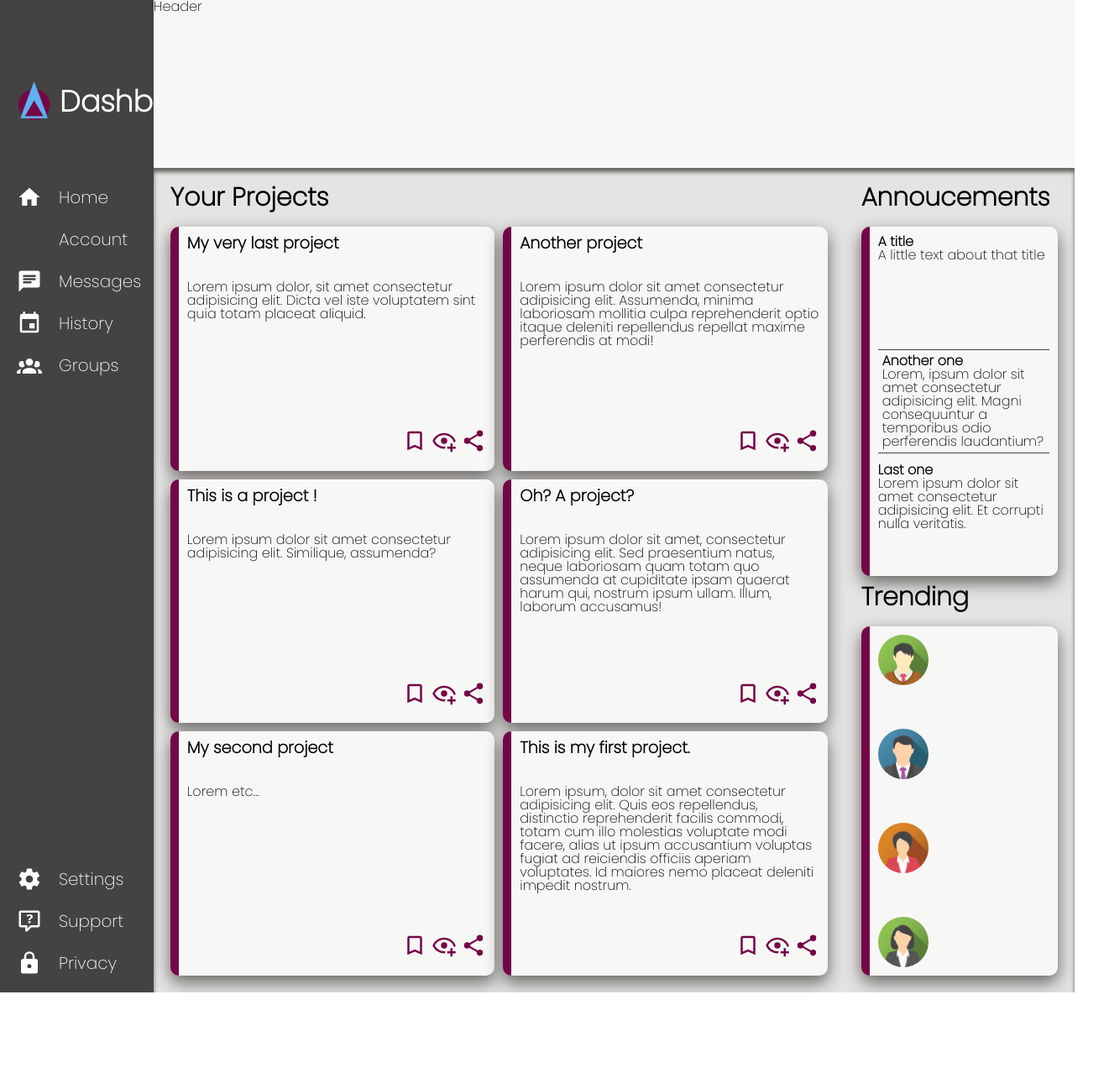
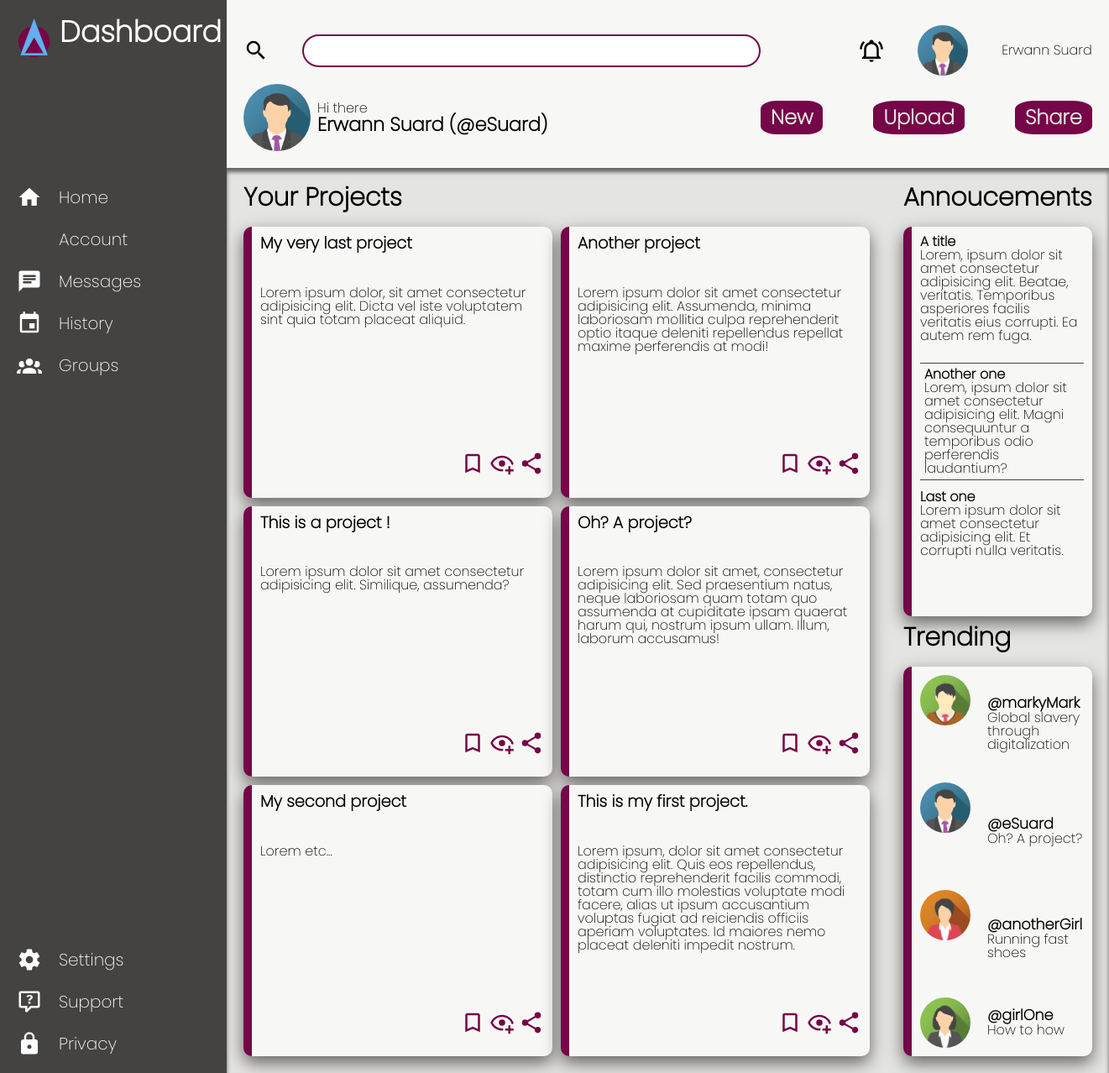
Before and after one commit to eSuardOdin/odin-admin-dashboard, a plain HTML site: page index.html in a window 1280 px wide. Shown: the whole page at 84% size, 1321 px wide, since content can reach past the window. Before the commit the page ends 1182 px from the top, so only its background shows below. Drawn offline with Linux system fonts and the light colour scheme.

Commit message:
Kind of finished, will come back to it later

```diff
--- a/index.html
+++ b/index.html
@@ -1,15 +1,19 @@
 <!DOCTYPE html>
 <html lang="en">
+
 <head>
     <meta charset="UTF-8">
     <meta http-equiv="X-UA-Compatible" content="IE=edge">
     <meta name="viewport" content="width=device-width, initial-scale=1.0">
 
-    <link href="https://fonts.googleapis.com/css2?family=Montserrat:wght@100&family=Poppins:wght@100;200&family=Ultra&display=swap" rel="stylesheet">
+    <link
+        href="https://fonts.googleapis.com/css2?family=Montserrat:wght@100&family=Poppins:wght@100;200&family=Ultra&display=swap"
+        rel="stylesheet">
 
     <title>Admin Dashboard</title>
     <link rel="stylesheet" href="style.css">
 </head>
+
 <body>
     <div class="container">
 
@@ -59,7 +63,42 @@
 
         </div>
 
-        <div class="header">Header</div>
+
+
+        <div class="header">
+
+            <div class="h-one">
+
+                <object data="./icons/magnify.svg" width="30" height="30"></object>
+
+                <input type="text">
+            </div>
+
+            <div class="h-two">
+                    <object data="./icons/bell-ring-outline.svg" width="30" height="30"></object>
+                    <img src="./icons/avatar1.png" class="avatar" alt="avatar">
+                    <p>Erwann Suard</p>
+            </div>
+
+            <div class="h-three">
+                <img src="./icons/avatar1.png" class="big-avatar" alt="avatar">
+                <div>
+                    <p>Hi there</p>
+                    <span>Erwann Suard (@eSuard)</span>
+                </div>
+            </div>
+
+            <div class="h-four">
+                <p>New</p>
+                <p>Upload</p>
+                <p>Share</p>
+            </div>
+
+        </div>
+
+
+
+
 
         <div class="body">
 
@@ -68,9 +107,9 @@
                 <p class="top title">Your Projects</p>
                 <div id="card-one" class="card">
                     <p class="card-title">My very last project</p>
-                    <p class="card-text">Lorem ipsum dolor, sit amet consectetur adipisicing elit. Dicta vel iste voluptatem sint quia totam placeat aliquid.</p>
+                    <p class="card-text">Lorem ipsum dolor, sit amet consectetur adipisicing elit. Dicta vel iste
+                        voluptatem sint quia totam placeat aliquid.</p>
                     <div class="card-icons">
-                        <img src="" alt="">
                         <object data="./icons/bookmark-outline.svg" width="30" height="30"></object>
                         <object data="./icons/eye-plus-outline.svg" width="30" height="30"></object>
                         <object data="./icons/share-variant.svg" width="30" height="30"></object>
@@ -79,7 +118,9 @@
 
                 <div id="card-two" class="card">
                     <p class="card-title">Another project</p>
-                    <p class="card-text">Lorem ipsum dolor sit amet consectetur adipisicing elit. Assumenda, minima laboriosam mollitia culpa reprehenderit optio itaque deleniti repellendus repellat maxime perferendis at modi!</p>
+                    <p class="card-text">Lorem ipsum dolor sit amet consectetur adipisicing elit. Assumenda, minima
+                        laboriosam mollitia culpa reprehenderit optio itaque deleniti repellendus repellat maxime
+                        perferendis at modi!</p>
                     <div class="card-icons">
                         <object data="./icons/bookmark-outline.svg" width="30" height="30"></object>
                         <object data="./icons/eye-plus-outline.svg" width="30" height="30"></object>
@@ -89,7 +130,8 @@
 
                 <div id="card-three" class="card">
                     <p class="card-title">This is a project !</p>
-                    <p class="card-text">Lorem ipsum dolor sit amet consectetur adipisicing elit. Similique, assumenda?</p>
+                    <p class="card-text">Lorem ipsum dolor sit amet consectetur adipisicing elit. Similique, assumenda?
+                    </p>
                     <div class="card-icons">
                         <object data="./icons/bookmark-outline.svg" width="30" height="30"></object>
                         <object data="./icons/eye-plus-outline.svg" width="30" height="30"></object>
@@ -98,7 +140,9 @@
                 </div>
                 <div id="card-four" class="card">
                     <p class="card-title">Oh? A project?</p>
-                    <p class="card-text">Lorem ipsum dolor sit amet, consectetur adipisicing elit. Sed praesentium natus, neque laboriosam quam totam quo assumenda at cupiditate ipsam quaerat harum qui, nostrum ipsum ullam. Illum, laborum accusamus!</p>
+                    <p class="card-text">Lorem ipsum dolor sit amet, consectetur adipisicing elit. Sed praesentium
+                        natus, neque laboriosam quam totam quo assumenda at cupiditate ipsam quaerat harum qui, nostrum
+                        ipsum ullam. Illum, laborum accusamus!</p>
                     <div class="card-icons">
                         <object data="./icons/bookmark-outline.svg" width="30" height="30"></object>
                         <object data="./icons/eye-plus-outline.svg" width="30" height="30"></object>
@@ -117,7 +161,10 @@
 
                 <div id="card-six" class="card">
                     <p class="card-title">This is my first project.</p>
-                    <p class="card-text">Lorem ipsum, dolor sit amet consectetur adipisicing elit. Quis eos repellendus, distinctio reprehenderit facilis commodi, totam cum illo molestias voluptate modi facere, alias ut ipsum accusantium voluptas fugiat ad reiciendis officiis aperiam voluptates. Id maiores nemo placeat deleniti impedit nostrum.</p>
+                    <p class="card-text">Lorem ipsum, dolor sit amet consectetur adipisicing elit. Quis eos repellendus,
+                        distinctio reprehenderit facilis commodi, totam cum illo molestias voluptate modi facere, alias
+                        ut ipsum accusantium voluptas fugiat ad reiciendis officiis aperiam voluptates. Id maiores nemo
+                        placeat deleniti impedit nostrum.</p>
                     <div class="card-icons">
                         <object data="./icons/bookmark-outline.svg" width="30" height="30"></object>
                         <object data="./icons/eye-plus-outline.svg" width="30" height="30"></object>
@@ -131,24 +178,54 @@
                 <div class="side-card" id="side-one">
                     <div>
                         <p class="a-title">A title</p>
-                        <p class="a-text">A little text about that title</p>
+                        <p class="a-text">Lorem, ipsum dolor sit amet consectetur adipisicing elit. Beatae, veritatis.
+                            Temporibus asperiores facilis veritatis eius corrupti. Ea autem rem fuga.</p>
                     </div>
 
                     <div class="middle">
                         <p class="a-title ">Another one</p>
-                        <p class="a-text">Lorem, ipsum dolor sit amet consectetur adipisicing elit. Magni consequuntur a temporibus odio perferendis laudantium?</p>
+                        <p class="a-text">Lorem, ipsum dolor sit amet consectetur adipisicing elit. Magni consequuntur a
+                            temporibus odio perferendis laudantium?</p>
                     </div>
 
                     <div>
                         <p class="a-title">Last one</p>
-                        <p class="a-text">Lorem ipsum dolor sit amet consectetur adipisicing elit. Et corrupti nulla veritatis.</p>
+                        <p class="a-text">Lorem ipsum dolor sit amet consectetur adipisicing elit. Et corrupti nulla
+                            veritatis.</p>
                     </div>
                 </div>
                 <div class="side-card" id="side-two">
-                    <img src="./icons/avatar2.png" class="avatar" alt="avatar">
-                    <img src="./icons/avatar1.png" class="avatar" alt="avatar">
-                    <img src="./icons/avatar3.png" class="avatar" alt="avatar">
-                    <img src="./icons/avatar4.png" class="avatar" alt="avatar">
+                    <div class="trend">
+                        <img src="./icons/avatar2.png" class="avatar" alt="avatar">
+                        <div class="trend-text">
+                            <p class="trend-owner">@markyMark</p>
+                            <p class="trend-project">Global slavery through digitalization</p>
+                        </div>
+                    </div>
+
+                    <div class="trend">
+                        <img src="./icons/avatar1.png" class="avatar" alt="avatar">
+                        <div class="trend-text">
+                            <p class="trend-owner">@eSuard</p>
+                            <p class="trend-project">Oh? A project?</p>
+                        </div>
+                    </div>
+
+                    <div class="trend">
+                        <img src="./icons/avatar3.png" class="avatar" alt="avatar">
+                        <div class="trend-text">
+                            <p class="trend-owner">@anotherGirl</p>
+                            <p class="trend-project">Running fast shoes</p>
+                        </div>
+                    </div>
+
+                    <div class="trend">
+                        <img src="./icons/avatar4.png" class="avatar" alt="avatar">
+                        <div class="trend-text">
+                            <p class="trend-owner">@girlOne</p>
+                            <p class="trend-project">How to how</p>
+                        </div>
+                    </div>
                 </div>
                 <p class="bottom title">Trending</p>
             </div>
@@ -157,4 +234,5 @@
 
     </div>
 </body>
+
 </html>
--- a/style.css
+++ b/style.css
@@ -138,7 +138,7 @@ table {
 */
 .container {
     display: grid;
-    grid-template-columns: minmax(180px, 1fr) 6fr;
+    grid-template-columns: minmax(270px, 1fr) 6fr;
     grid-template-rows: minmax(200px, 1fr) 6fr;
     height: 100vh;
     font-family: 'Poppins', sans-serif;
@@ -200,7 +200,69 @@ table {
     background-color: #f7f7f6;
     grid-column: 2/3;
     grid-row: 1/2;
+    display: grid;
+    grid-template-rows: 1fr 1fr;
+    grid-template-columns: 2fr 1fr;
+    padding: 20px;
 }
+.h-one {
+    grid-column: 1/2;
+    grid-row: 1/2;
+    display: flex;
+    align-items: center;
+    gap: 40px;
+}
+.h-one input {
+    border-radius: 25px;
+    border: 2px solid rgb(117, 6, 71);
+    padding: 15px;
+    width: 40vw;
+    height: 5px;
+}
+.h-two {
+    grid-column: 2/3;
+    grid-row: 1/2;
+    display: flex;
+    justify-content: flex-end;
+    align-items: center;
+    gap: 40px;
+}
+.h-three{
+    grid-column: 1/2;
+    grid-row: 2/3;
+    display: grid;
+    grid-template-columns: 1fr 6fr;
+}
+.h-three div{
+    display: flex;
+    flex-direction: column;
+    align-items: flex-start;
+    justify-content: center;
+}
+.h-three > div > span{
+    font-size: 1.4rem;
+    font-weight: 800;
+}
+.h-four{
+    grid-column: 2/3;
+    grid-row: 2/3;
+    display: flex;
+    justify-content: flex-end;
+    align-items: center;
+    gap: 60px;
+}
+.h-four p {
+    background-color: rgb(117, 6, 71);
+    border-radius: 25%;
+    font-weight: 700;
+    font-size: 1.5rem;
+    color: #e4e4e3;
+    padding-left: 12px;
+    padding-right: 12px;
+    padding-top: 8px;
+    padding-bottom: 8px;
+}
+
 
 .body {
     background-color: #e4e4e3;
@@ -321,26 +383,52 @@ table {
 
 .side-title {
     display: flex;
-    justify-content: space-around;
-    align-items: center;
+    justify-content: flex-start;
+    align-items: flex-start;
     gap: 10px;
     font-weight: 800;
     font-size: 35px;
+    width: clamp(100px, 10vw, 15vw);
 }
 
 .a-title {
     font-weight: 700;
 }
 
-.middle{
+.middle {
     border-top: #444341 1px solid;
     border-bottom: #444341 1px solid;
     padding: 5px;
 }
 
-.avatar{
+
+.trend {
+    display: grid;
+    grid-template-columns: 80px 1fr;
+}
+
+.trend-text {
+    display: flex;
+    flex-direction: column;
+    grid-column: 2/3;
+    justify-content: center;
+}
+
+.trend-owner {
+    font-weight: 700;
+    font-size: 1.1rem;
+}
+
+.avatar {
     vertical-align: middle;
     width: 60px;
     height: 60px;
     border-radius: 50%;
 }
+
+.big-avatar {
+    vertical-align: middle;
+    width: 80px;
+    height: 80px;
+    border-radius: 50%;
+}
```
Also changed, not shown: icons/bell-ring-outline.svg (added), icons/magnify.svg (added).
